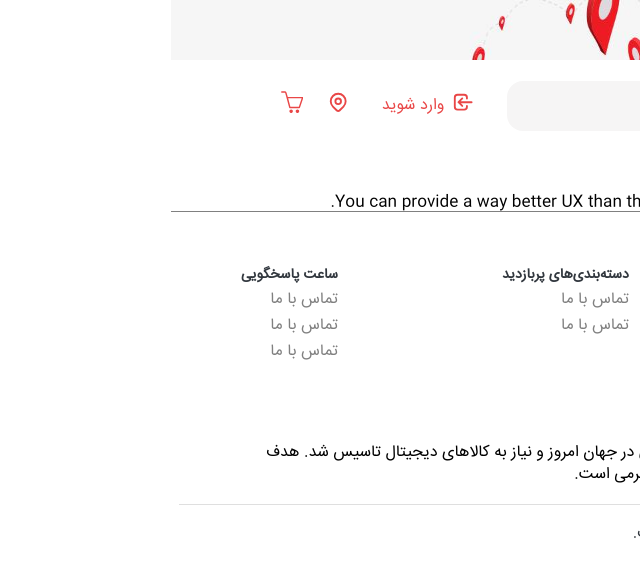
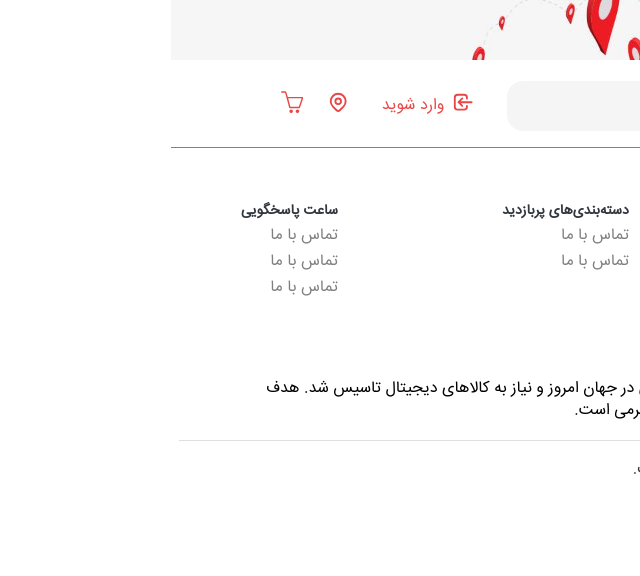
Before and after one commit to CodeLandGroup/digiland-front, a React (Create React App) app: page /categories in a window 1280 px wide. Before the commit this address had no page. Shown: the top 576 px of the page, without its empty margins (640-1280 px from the left). Built offline with nearby package versions, Linux system fonts and the light colour scheme.

Commit message:
Add categoriepage to router

```diff
--- a/src/App.js
+++ b/src/App.js
@@ -1,19 +1,16 @@
-import React, { Component } from 'react';
+import React  from 'react';
 import HeaderComponent from './components/Header/HeaderComponent'
 import FooterComponent from './components/Footer/FooterComponent'
-import { RouterProvider } from 'react-router-dom';
-import router from './router/router';
+import { useRoutes } from 'react-router-dom';
+import routes from './router/router';
 
-class App extends Component {
-  render() {
+export default function App() {
+  let router = useRoutes(routes)
   return (
     <div className="App">
       <HeaderComponent />
-        <RouterProvider router={router} />
+      {router}
       <FooterComponent />
     </div>
   );
 }
-}
-
-export default App;
--- a/src/components/Header/CategorieItem.jsx
+++ b/src/components/Header/CategorieItem.jsx
@@ -2,12 +2,13 @@ import React from 'react'
 // import react icons
 import {AiOutlineMobile} from 'react-icons/ai'
 import {GrFormPrevious} from 'react-icons/gr'
+import { Link } from 'react-router-dom'
 export default function () {
   return (
     <div className='categorie-item'>
            <div className='categorie-title'>
                <i><AiOutlineMobile /></i>
-               <h3>گوشی موبایل</h3>
+               <Link to="/categories">گوشی موبایل</Link>
                <i><GrFormPrevious /></i>
            </div>
            <div className='categorie-tag'>
--- a/src/index.js
+++ b/src/index.js
@@ -3,9 +3,13 @@ import ReactDOM from 'react-dom';
 import App from './App';
 import './assets/css/reset.css'
 import './assets/css/index.css'
+import { BrowserRouter } from 'react-router-dom';
 
 
 ReactDOM.render(
-  <App />,
+  <BrowserRouter>
+   <App />
+  </BrowserRouter>
+ ,
   document.getElementById('root')
 );
--- /dev/null
+++ b/src/pages/Categories/CategoriesPage.jsx
@@ -0,0 +1,11 @@
+import React from 'react'
+import HeaderComponent from '../../components/Header/HeaderComponent'
+
+export default function CategoriesPage() {
+  return (
+   <>
+
+
+   </>
+  )
+}
--- a/src/router/router.js
+++ b/src/router/router.js
@@ -1,15 +1,11 @@
-import { createBrowserRouter } from "react-router-dom"
+import CategoriesPage from "../pages/Categories/CategoriesPage";
 import Home from "../pages/Home/Index"
 
-const routers = [
-    {
-        basename: '/',
-        path: '/',
-        element: <Home />
-    },
+const routes = [
+    { path: '/' , element: <Home />  },
+    { path: '/categories' , element: <CategoriesPage />}
 ]
 
 
-const router = createBrowserRouter(routers)
 
-export default router;
+export default routes;
```
Lines whose indentation alone changed are shown as unchanged.
